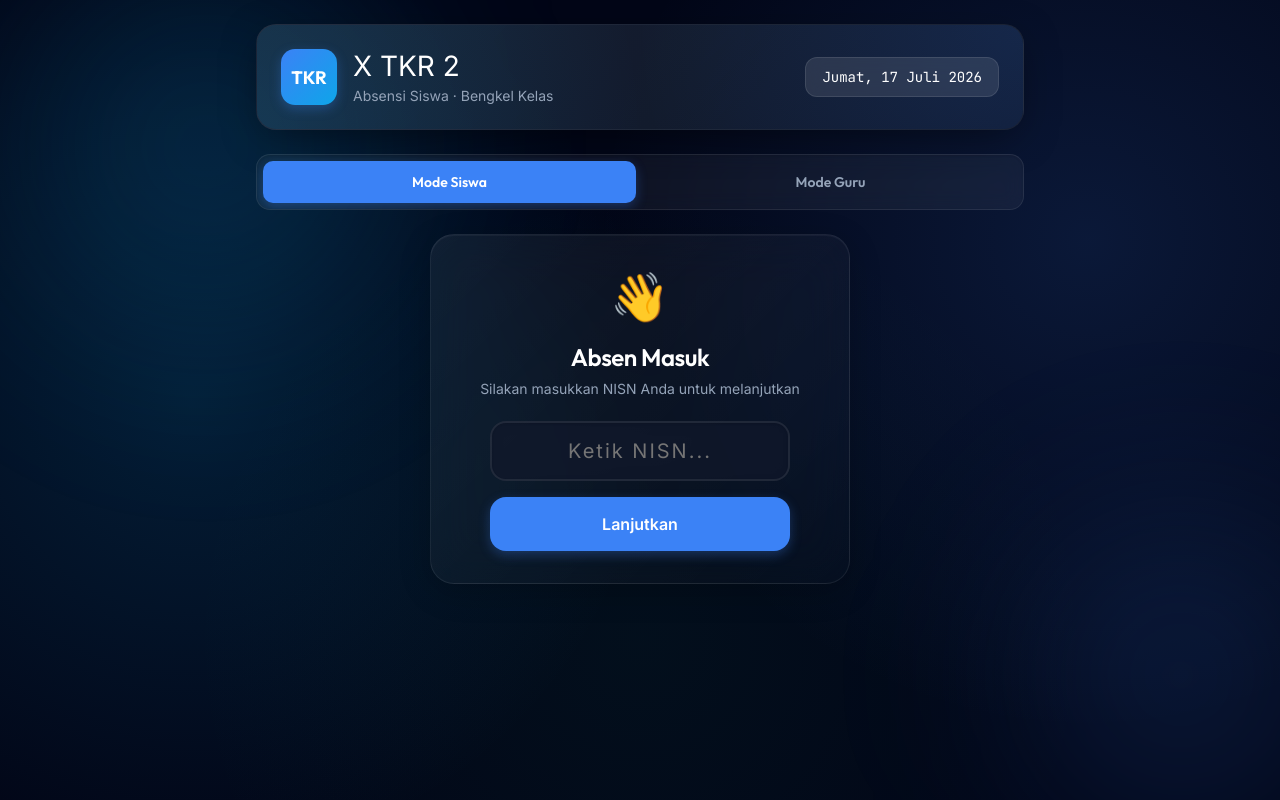
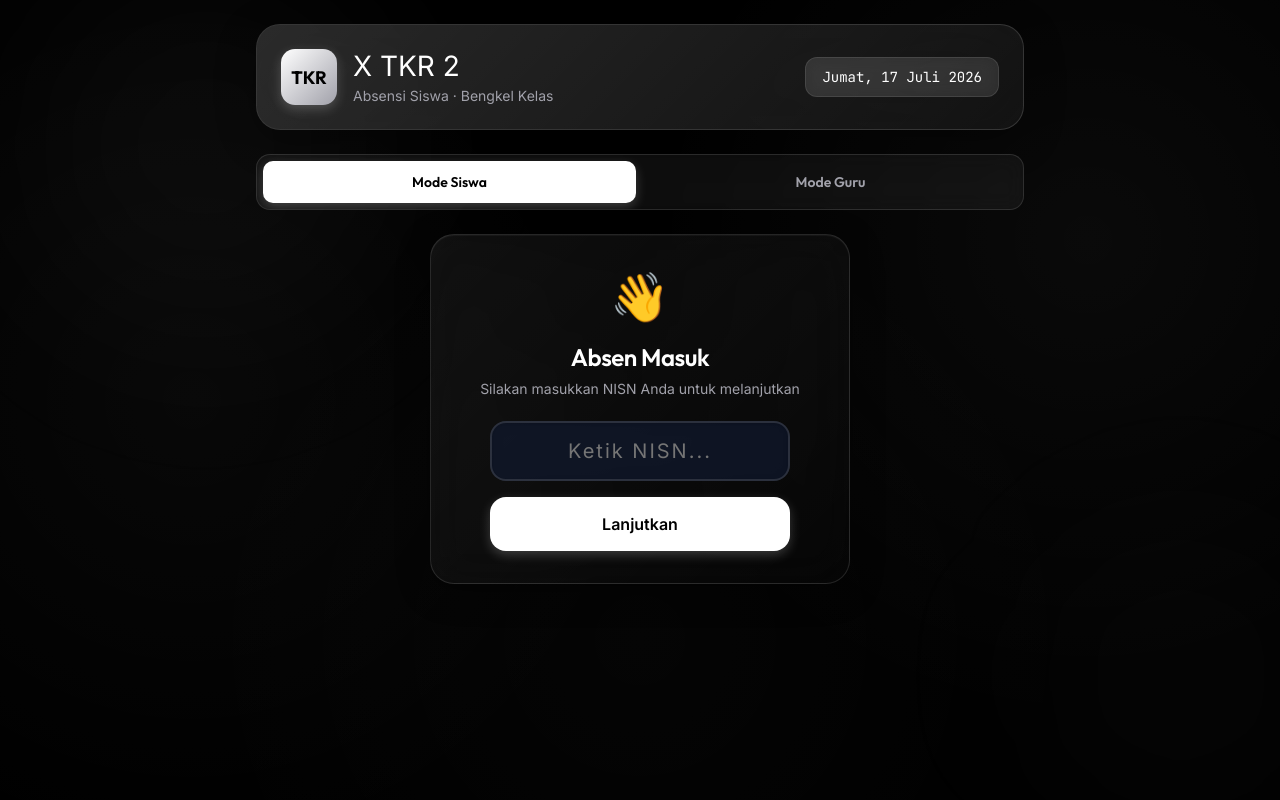
Before and after one commit to nug31/absen, a React (Vite) app: page / in a window 1280 px wide. Built offline with nearby package versions, Linux system fonts and the light colour scheme.

Commit message:
Fix camera zoom, update theme to iOS glass, change default PIN to 3194

```diff
--- a/src/components/GuruMode/GuruMode.jsx
+++ b/src/components/GuruMode/GuruMode.jsx
@@ -19,7 +19,7 @@ export default function GuruMode() {
 
   useEffect(() => {
     supabase.from('config').select('key, value').then(({ data }) => {
-      const cfg = { pin: '1234' };
+      const cfg = { pin: '3194' };
       if (data) data.forEach(r => { cfg[r.key] = r.value; });
       setConfig(cfg);
     });
@@ -49,7 +49,7 @@ export default function GuruMode() {
       showToast('Masukkan 4 digit PIN');
       return;
     }
-    if (entered === (config?.pin || '1234')) {
+    if (entered === (config?.pin || '3194')) {
       setAuthed(true);
       setPin(['', '', '', '']);
     } else {
--- a/src/components/GuruMode/GuruPanelSetting.jsx
+++ b/src/components/GuruMode/GuruPanelSetting.jsx
@@ -133,7 +133,7 @@ export default function GuruPanelSetting({ config, setConfig }) {
           />
           <Button variant="ghost" onClick={handleSavePin}>Simpan PIN</Button>
         </div>
-        <div className="note" style={{ marginTop: 8 }}>PIN default: 1234. Konfigurasi tersimpan di database dan berlaku untuk semua device.</div>
+        <div className="note" style={{ marginTop: 8 }}>PIN default: 3194. Konfigurasi tersimpan di database dan berlaku untuk semua device.</div>
       </Card>
     </div>
   );
--- a/src/components/SiswaMode/SiswaMode.jsx
+++ b/src/components/SiswaMode/SiswaMode.jsx
@@ -98,7 +98,14 @@ export default function SiswaMode() {
   const startCamera = async () => {
     setCameraError('');
     try {
-      const stream = await navigator.mediaDevices.getUserMedia({ video: { facingMode: 'user' }, audio: false });
+      const stream = await navigator.mediaDevices.getUserMedia({
+        video: {
+          facingMode: 'user',
+          width: { ideal: 720 },
+          height: { ideal: 1280 }
+        },
+        audio: false
+      });
       setCameraStream(stream);
       setCheckinState('camera-ready');
     } catch (e) {
@@ -116,14 +123,17 @@ export default function SiswaMode() {
     if (!videoRef.current) return;
     const video = videoRef.current;
     const canvas = document.createElement('canvas');
-    canvas.width = 320; canvas.height = 240;
+    const TARGET_WIDTH = 480;
+    const TARGET_HEIGHT = 640;
+    canvas.width = TARGET_WIDTH;
+    canvas.height = TARGET_HEIGHT;
     const ctx = canvas.getContext('2d');
-    const vw = video.videoWidth || 320, vh = video.videoHeight || 240;
-    const scale = Math.max(320/vw, 240/vh);
-    const sw = 320/scale, sh = 240/scale;
+    const vw = video.videoWidth || TARGET_WIDTH, vh = video.videoHeight || TARGET_HEIGHT;
+    const scale = Math.max(TARGET_WIDTH/vw, TARGET_HEIGHT/vh);
+    const sw = TARGET_WIDTH/scale, sh = TARGET_HEIGHT/scale;
     const sx = (vw-sw)/2, sy = (vh-sh)/2;
-    ctx.drawImage(video, sx, sy, sw, sh, 0, 0, 320, 240);
-    const dataUrl = canvas.toDataURL('image/jpeg', 0.55);
+    ctx.drawImage(video, sx, sy, sw, sh, 0, 0, TARGET_WIDTH, TARGET_HEIGHT);
+    const dataUrl = canvas.toDataURL('image/jpeg', 0.6);
     setCapturedPhoto(dataUrl);
     stopCamera();
     setCheckinState('photo-captured');
--- a/src/index.css
+++ b/src/index.css
@@ -1,23 +1,23 @@
 @import url('https://fonts.googleapis.com/css2?family=Outfit:wght@400;500;600;700&family=Inter:wght@400;500;600;700&family=JetBrains+Mono:wght@400;500;700&display=swap');
 
 :root {
-  --bg-color: #020617;
-  --surface: rgba(255, 255, 255, 0.03);
-  --surface-hover: rgba(255, 255, 255, 0.08);
-  --surface-border: rgba(255, 255, 255, 0.08);
+  --bg-color: #000000;
+  --surface: rgba(255, 255, 255, 0.05);
+  --surface-hover: rgba(255, 255, 255, 0.1);
+  --surface-border: rgba(255, 255, 255, 0.12);
   --text-primary: #ffffff;
-  --text-secondary: #94a3b8;
-  --accent: #3b82f6;
-  --accent-hover: #2563eb;
+  --text-secondary: #a1a1aa;
+  --accent: #ffffff;
+  --accent-hover: #e4e4e7;
 
   --present: #10b981;
   --sick: #f59e0b;
-  --izin: #3b82f6;
+  --izin: #52525b;
   --alpa: #ef4444;
-  --pending: #0ea5e9;
+  --pending: #71717a;
 
   --radius: 24px;
-  --shadow: 0 8px 32px rgba(0, 0, 0, 0.2);
+  --shadow: 0 8px 32px rgba(0, 0, 0, 0.4);
   --glass-blur: blur(24px);
 }
 
@@ -32,9 +32,9 @@ body {
   color: var(--text-primary);
   background: var(--bg-color);
   background-image:
-    radial-gradient(circle at 15% 50%, rgba(14, 165, 233, 0.15) 0%, transparent 40%),
-    radial-gradient(circle at 85% 30%, rgba(59, 130, 246, 0.15) 0%, transparent 40%),
-    radial-gradient(circle at 50% 80%, rgba(16, 185, 129, 0.05) 0%, transparent 50%);
+    radial-gradient(circle at 15% 50%, rgba(255, 255, 255, 0.03) 0%, transparent 40%),
+    radial-gradient(circle at 85% 30%, rgba(255, 255, 255, 0.04) 0%, transparent 40%),
+    radial-gradient(circle at 50% 80%, rgba(255, 255, 255, 0.02) 0%, transparent 50%);
   background-attachment: fixed;
   min-height: 100vh;
   -webkit-font-smoothing: antialiased;
@@ -45,7 +45,7 @@ body::before {
   content: "";
   position: fixed;
   top: -20%; left: -10%; width: 50vw; height: 50vw;
-  background: radial-gradient(circle, rgba(14, 165, 233, 0.2), transparent 60%);
+  background: radial-gradient(circle, rgba(255, 255, 255, 0.05), transparent 60%);
   border-radius: 50%;
   filter: blur(80px);
   z-index: -1;
@@ -55,7 +55,7 @@ body::after {
   content: "";
   position: fixed;
   bottom: -20%; right: -10%; width: 40vw; height: 40vw;
-  background: radial-gradient(circle, rgba(59, 130, 246, 0.2), transparent 60%);
+  background: radial-gradient(circle, rgba(255, 255, 255, 0.03), transparent 60%);
   border-radius: 50%;
   filter: blur(80px);
   z-index: -1;
@@ -101,37 +101,37 @@ h1, h2, h3, h4, h5, h6 {
 
 /* Header Plate */
 .plate {
-  background: linear-gradient(135deg, rgba(30,41,59,0.8), rgba(15,23,42,0.9));
-  border-radius: 20px;
+  background: rgba(30, 30, 30, 0.55);
+  backdrop-filter: blur(32px);
+  -webkit-backdrop-filter: blur(32px);
+  border-radius: 24px;
   padding: 24px;
   display: flex;
   align-items: center;
   justify-content: space-between;
   gap: 16px;
-  border: 1px solid rgba(255,255,255,0.05);
+  border: 1px solid rgba(255, 255, 255, 0.15);
   position: relative;
   overflow: hidden;
   margin-bottom: 24px;
-  box-shadow: 0 10px 40px -10px rgba(0,0,0,0.5);
+  box-shadow: 0 10px 40px rgba(0,0,0,0.3);
 }
 .plate::before {
   content: "";
   position: absolute;
   inset: 0;
-  background:
-    radial-gradient(circle at 100% 0%, rgba(59, 130, 246, 0.15) 0%, transparent 50%),
-    radial-gradient(circle at 0% 100%, rgba(14, 165, 233, 0.15) 0%, transparent 50%);
+  background: linear-gradient(135deg, rgba(255,255,255,0.1) 0%, transparent 100%);
   pointer-events: none;
 }
 .plate-left { display: flex; align-items: center; gap: 16px; z-index: 1; }
 .plate-badge {
   width: 56px; height: 56px;
   border-radius: 14px;
-  background: linear-gradient(135deg, var(--accent), var(--pending));
+  background: linear-gradient(135deg, #ffffff, #a1a1aa);
   display: flex; align-items: center; justify-content: center;
-  font-family: 'Outfit', sans-serif; font-weight: 700; color: #fff;
+  font-family: 'Outfit', sans-serif; font-weight: 700; color: #000000;
   font-size: 18px; flex-shrink: 0;
-  box-shadow: 0 4px 12px rgba(59, 130, 246, 0.3);
+  box-shadow: 0 4px 12px rgba(255, 255, 255, 0.2);
 }
 .plate-title { font-size: 28px; line-height: 1.2; text-transform: uppercase; }
 .plate-sub { color: var(--text-secondary); font-size: 14px; margin-top: 4px; }
@@ -165,8 +165,8 @@ h1, h2, h3, h4, h5, h6 {
   white-space: nowrap;
 }
 .switch-btn.active {
-  background: var(--accent); color: #fff;
-  box-shadow: 0 4px 12px rgba(59, 130, 246, 0.3);
+  background: var(--accent); color: #000000;
+  box-shadow: 0 4px 12px rgba(255, 255, 255, 0.2);
 }
 .switch-btn:hover:not(.active) {
   background: rgba(255,255,255,0.05); color: var(--text-primary);
@@ -207,12 +207,12 @@ input:focus {
 }
 .btn:active { transform: scale(0.97); }
 .btn-primary {
-  background: var(--accent); color: #fff;
-  box-shadow: 0 4px 12px rgba(59, 130, 246, 0.3);
+  background: var(--accent); color: #000000;
+  box-shadow: 0 4px 12px rgba(255, 255, 255, 0.2);
 }
 .btn-primary:hover {
   background: var(--accent-hover);
-  box-shadow: 0 6px 16px rgba(59, 130, 246, 0.4);
+  box-shadow: 0 6px 16px rgba(255, 255, 255, 0.3);
 }
 .btn-ghost {
   background: rgba(255,255,255,0.05); color: var(--text-primary);
```
